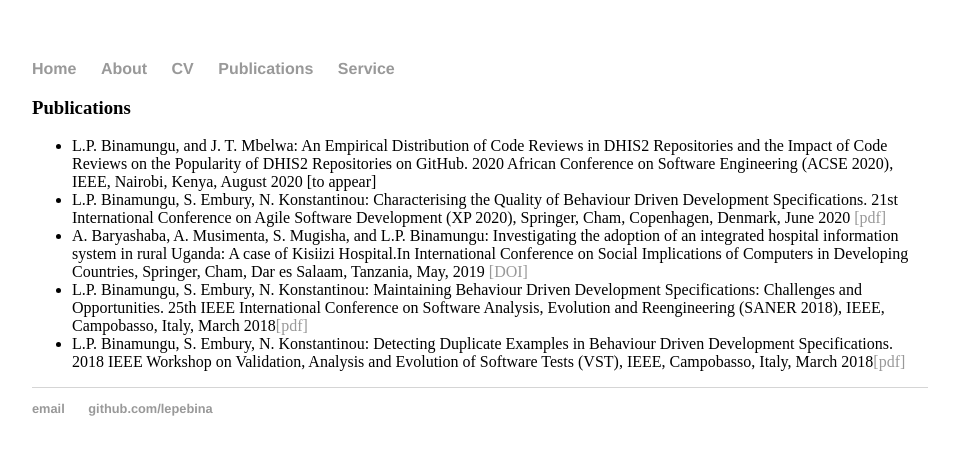
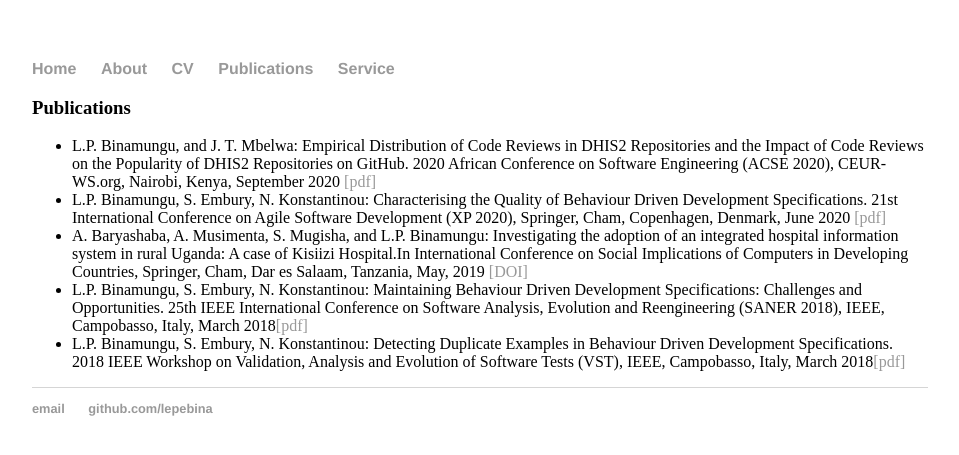
Before and after one commit to lepebina/lepebina.github.io, a Jekyll site: the page built from publications.html, in a window 1280 px wide. Shown: the top 455 px of the page, without its empty margins (160-1119 px from the left). Built offline with Jekyll 4.4.1, drawn with Linux system fonts in a browser that asks for light colours.

Commit message:
Update publications.html

```diff
--- a/publications.html
+++ b/publications.html
@@ -5,7 +5,7 @@
 <div class="blurb">
 	<h3>Publications</h3>
 	              <ul>
-			      <li>L.P. Binamungu, and J. T. Mbelwa: An Empirical Distribution of Code Reviews in DHIS2 Repositories and the Impact of Code Reviews on the Popularity of DHIS2 Repositories on GitHub. 2020 African Conference on Software Engineering (ACSE 2020), IEEE, Nairobi, Kenya, August 2020 [to appear]</a></li>
+			      <li>L.P. Binamungu, and J. T. Mbelwa: Empirical Distribution of Code Reviews in DHIS2 Repositories and the Impact of Code Reviews on the Popularity of DHIS2 Repositories on GitHub. 2020 African Conference on Software Engineering (ACSE 2020), CEUR-WS.org, Nairobi, Kenya, September 2020 <a href="/dhis2-code-review.pdf">[pdf]</a></li>
 	        		<li>L.P. Binamungu, S. Embury, N. Konstantinou: Characterising the Quality of Behaviour Driven Development Specifications. 21st International Conference on Agile Software Development (XP 2020), Springer, Cham, Copenhagen, Denmark, June 2020 <a href="https://link.springer.com/content/pdf/10.1007%2F978-3-030-49392-9_6.pdf">[pdf]</a></li>
 		                <li>A. Baryashaba, A. Musimenta, S. Mugisha, and L.P. Binamungu: Investigating the adoption of an integrated hospital information system in rural Uganda: A case of Kisiizi Hospital.In International Conference on Social Implications of Computers in Developing Countries, Springer, Cham, Dar es Salaam, Tanzania, May, 2019 <a href="https://link.springer.com/chapter/10.1007/978-3-030-19115-3_26">[DOI]</a></li>
 		        	<li>L.P. Binamungu, S. Embury, N. Konstantinou: Maintaining Behaviour Driven Development Specifications: Challenges and Opportunities. 25th IEEE International Conference on Software Analysis, Evolution and Reengineering (SANER 2018), IEEE, Campobasso, Italy, March 2018<a href="/maintaining.pdf">[pdf]</a></li>
```
